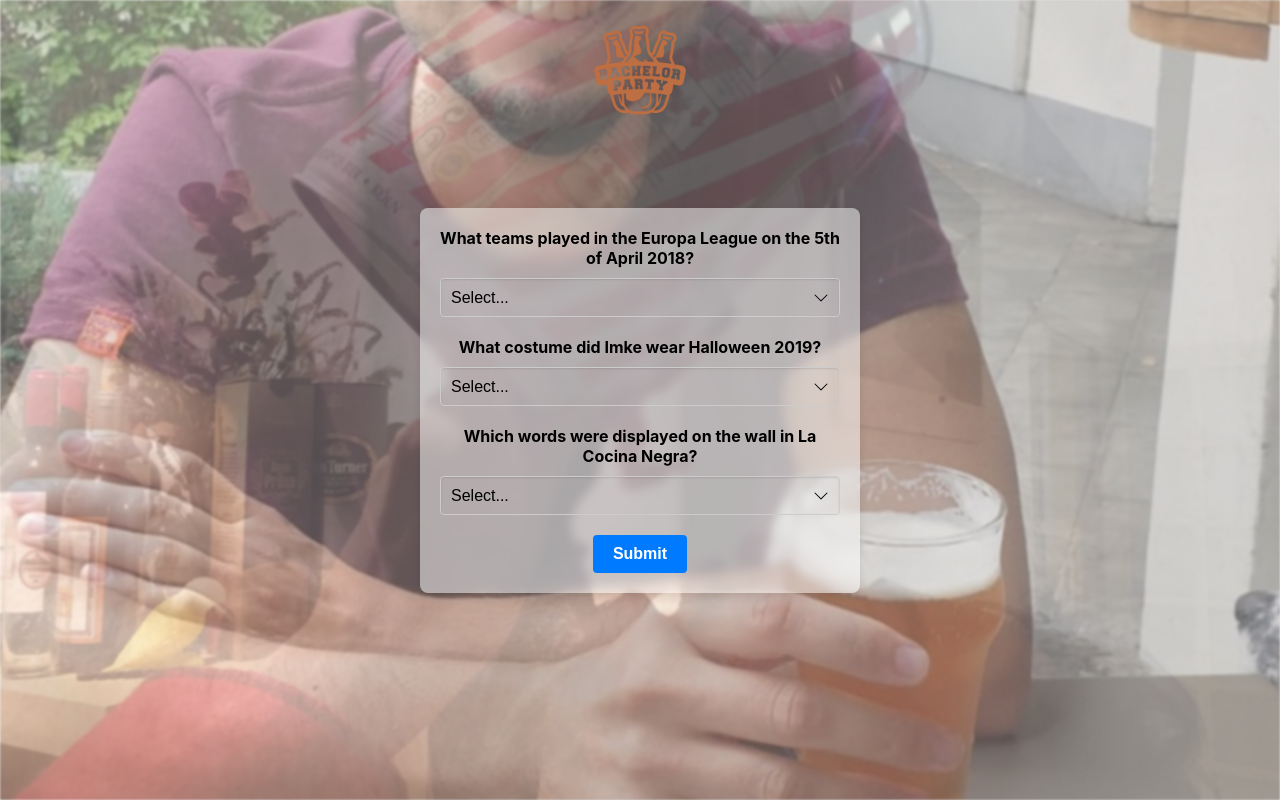
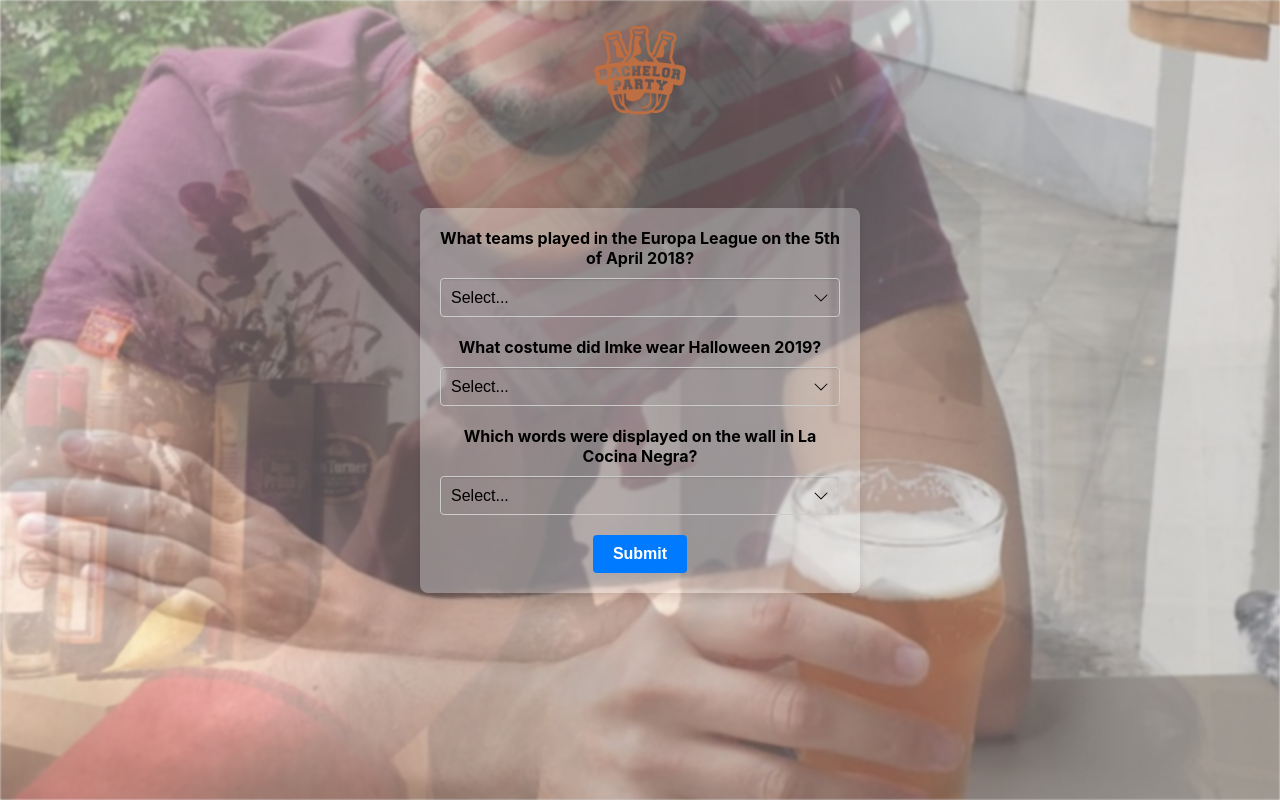
Before and after one commit to emuellen/piccillis-bachelor-bash, a React (Create React App) app: page / in a window 1280 px wide. Built offline with nearby package versions, Linux system fonts and the light colour scheme.

Commit message:
Make images better visible during selection

```diff
--- a/src/VideoSelector.css
+++ b/src/VideoSelector.css
@@ -58,10 +58,10 @@ body {
 }
 
 form {
-  background: rgba(255, 255, 255, 0.5); /* Add transparency to the form */
+  background: rgba(255, 255, 255, 0.3); /* Add transparency to the form */
   padding: 20px;
   border-radius: 8px;
-  backdrop-filter: blur(5px); /* Add blur effect to the form background */
+  backdrop-filter: blur(1px); /* Add blur effect to the form background */
   max-width: 400px;
   width: 100%;
   box-shadow: 0 4px 8px rgba(0, 0, 0, 0.1);
```
